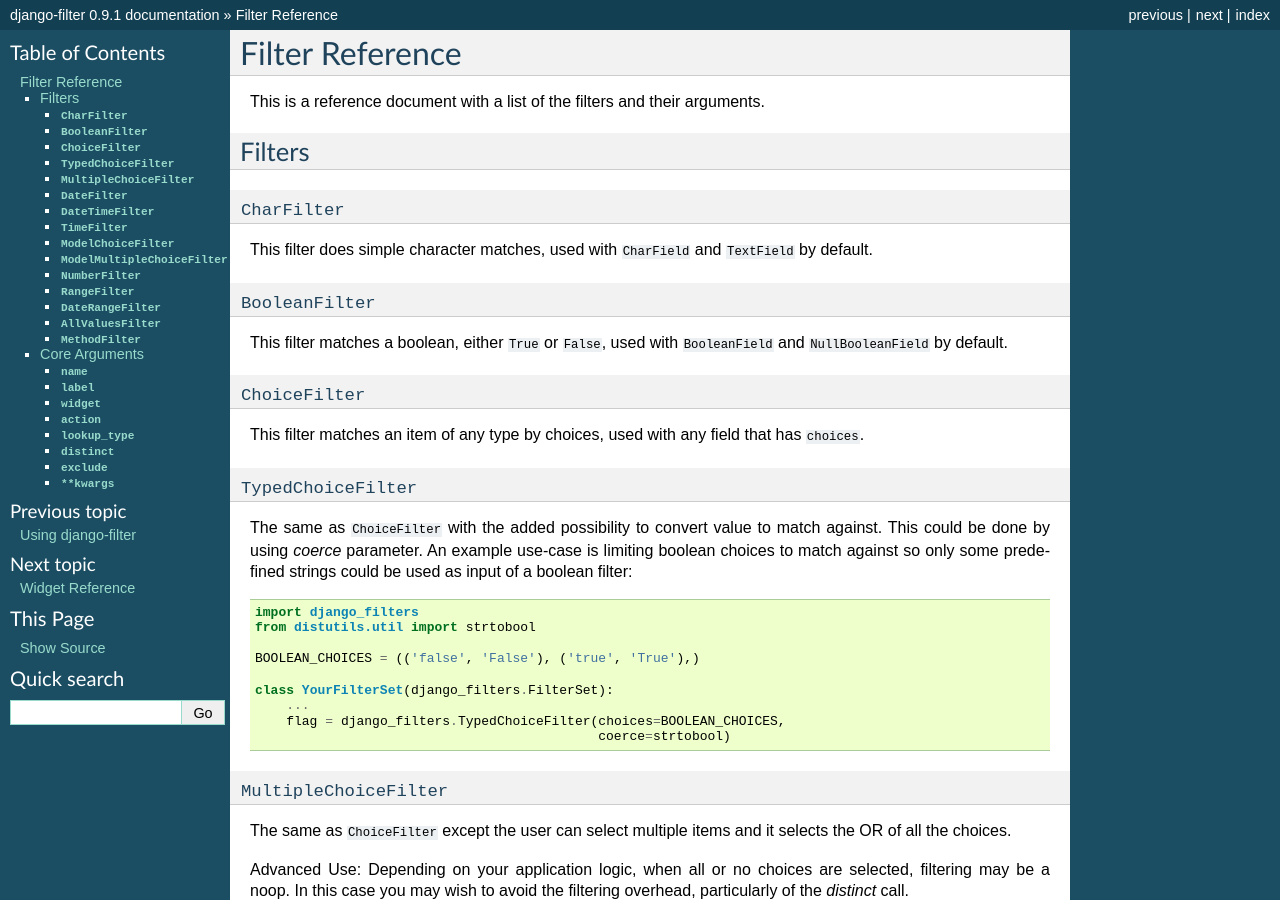
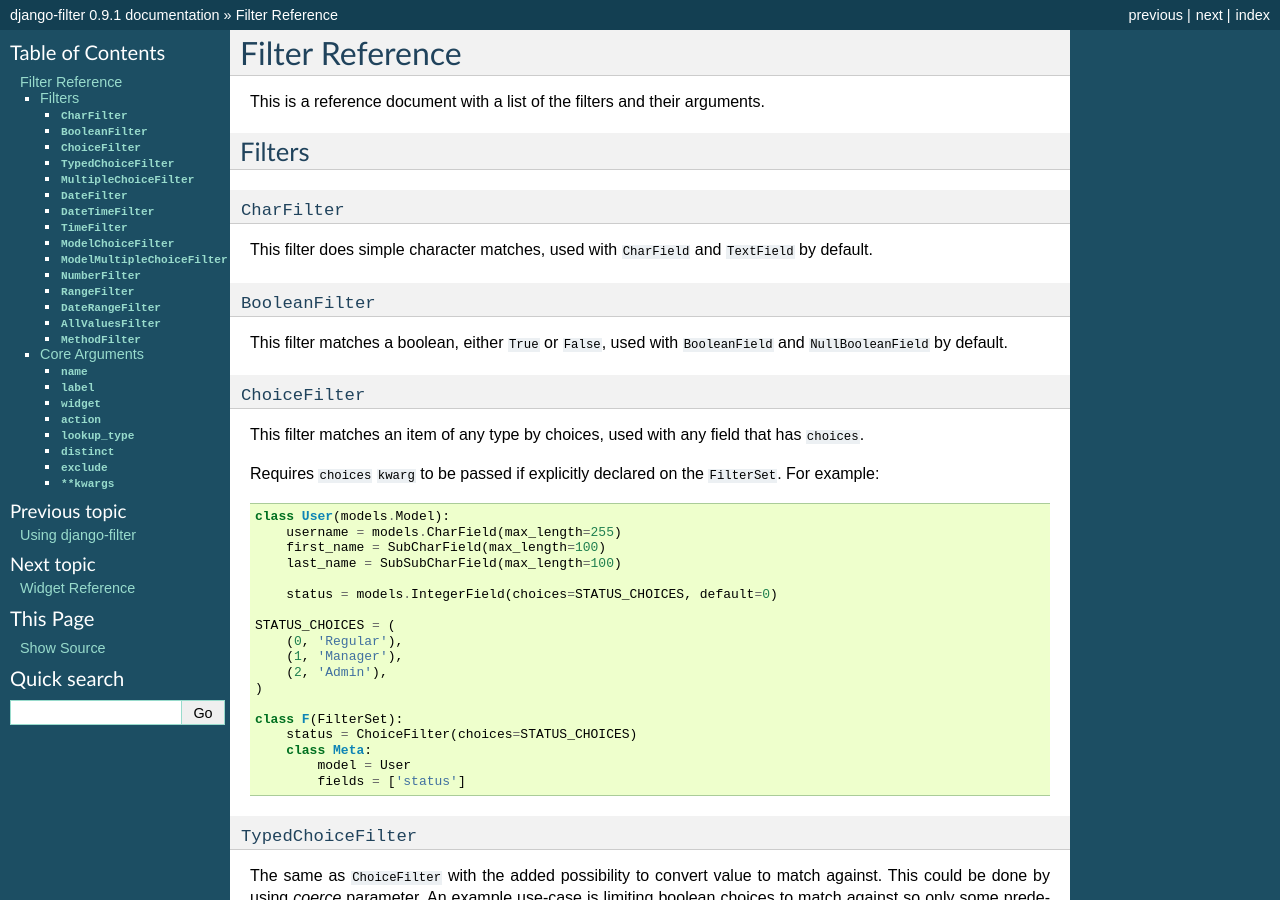
Before and after one commit to carltongibson/django-filter, a Sphinx documentation site: the page built from docs/ref/filters.txt, in a window 1280 px wide and 900 px high. Built offline with Sphinx 7.4.7, drawn with Linux system fonts in a browser that asks for light colours; pages that are not in the unit, such as notebooks, are missing from menus.

Commit message:
Test and Docs showing explict ChoiceFilter declaration
Closes #30

```diff
--- a/docs/ref/filters.txt
+++ b/docs/ref/filters.txt
@@ -23,6 +23,30 @@ This filter matches a boolean, either ``True`` or ``False``, used with
 
 This filter matches an item of any type by choices, used with any field that
 has ``choices``.
+
+
+Requires ``choices`` ``kwarg`` to be passed if explicitly declared on the ``FilterSet``. For example::
+
+    class User(models.Model):
+        username = models.CharField(max_length=255)
+        first_name = SubCharField(max_length=100)
+        last_name = SubSubCharField(max_length=100)
+
+        status = models.IntegerField(choices=STATUS_CHOICES, default=0)
+
+    STATUS_CHOICES = (
+        (0, 'Regular'),
+        (1, 'Manager'),
+        (2, 'Admin'),
+    )
+
+    class F(FilterSet):
+        status = ChoiceFilter(choices=STATUS_CHOICES)
+        class Meta:
+            model = User
+            fields = ['status']
+
+
 
 ``TypedChoiceFilter``
 ~~~~~~~~~~~~~~~~~~~~~
```
Also changed, not shown: 1 other file.
